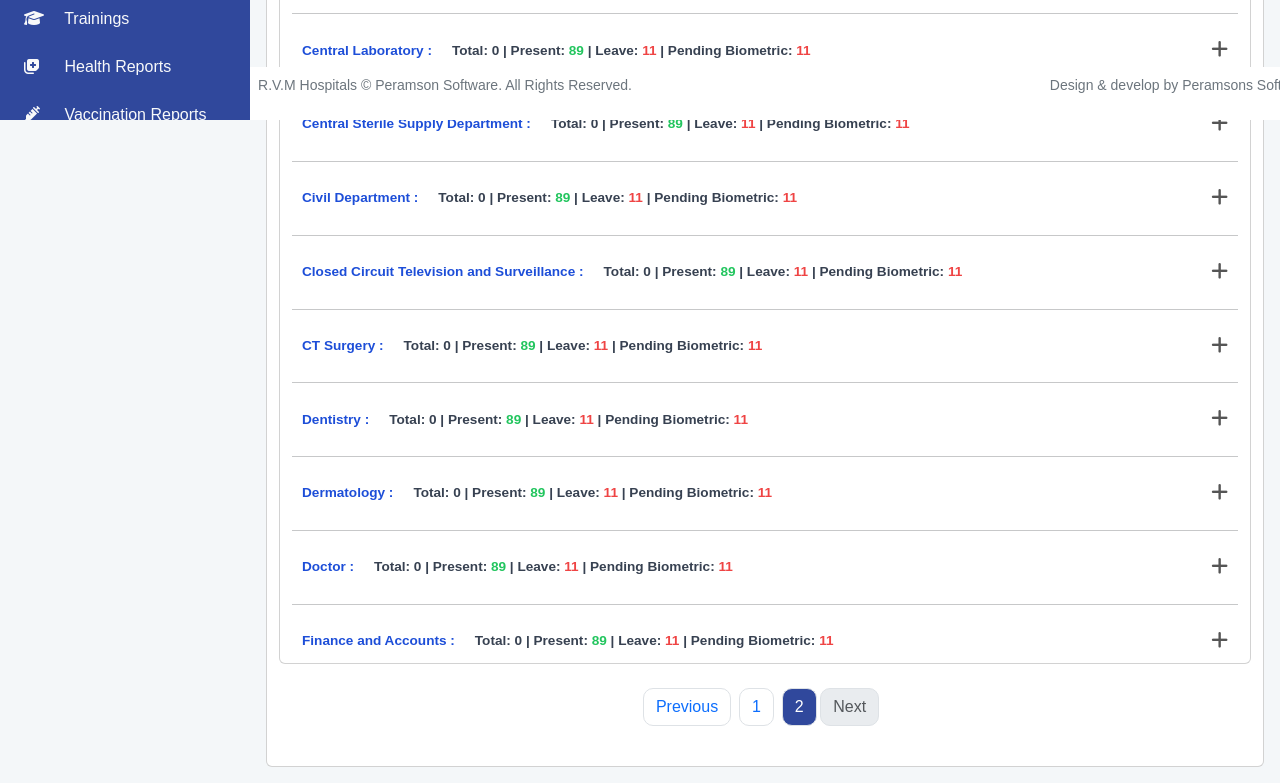
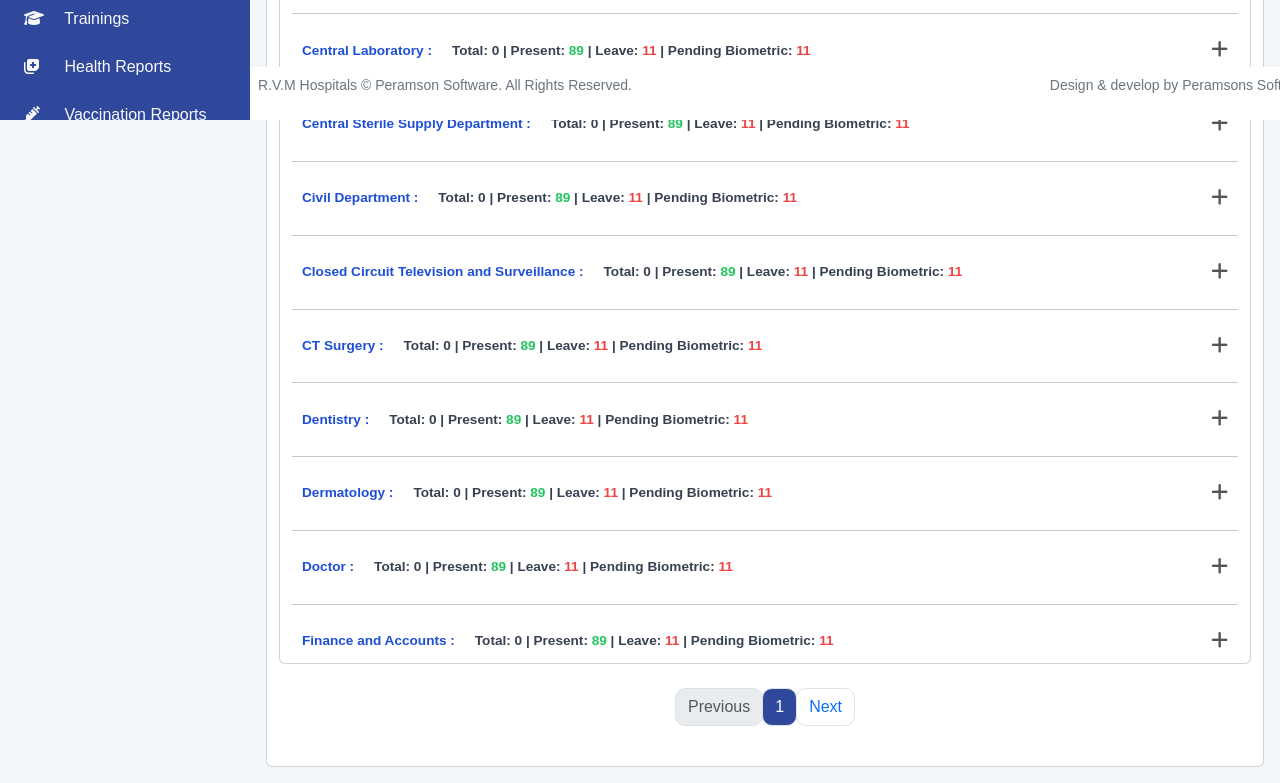
Before and after one commit to abhishekgandla2601/HMS_Team_everyone_work, a plain HTML site: page Design1/attendance.html in a window 1280 px wide. Shown: the part 680-1463 px from the top of the page. Drawn offline with nearby package versions, Linux system fonts and the light colour scheme.

Commit message:
Update attendance.html

```diff
--- a/Design1/attendance.html
+++ b/Design1/attendance.html
@@ -1685,15 +1685,13 @@
           <br>
           <nav aria-label="...">
                         <ul class="pagination justify-content-center">
-                    <li class="page-item">
-                      <a class="page-link" style="border-radius: 10px;" href="employees.html">Previous</a>
-                    </li>
-                    <li class="page-item"><a class="page-link" href="employees.html" style="border-radius: 10px;">1</a>
+                            <li class="page-item disabled">
+                                <a class="page-link" style="border-radius: 10px;">Previous</a>
                             </li>
                             <li class="page-item"><a class="page-link" href="#"
-                        style="border-radius: 10px; background-color: rgb(48, 72, 156); color: white;">2</a>
+                                    style="border-radius: 10px; background-color: rgb(48, 72, 156); color: white;">1</a>
                             </li>
-                    <li class="page-item disabled me-2">
+                            <li class="page-item">
                                 <a class="page-link" href="#" style="border-radius: 10px;">Next</a>
                             </li>
                         </ul>
```
Lines whose indentation alone changed are shown as unchanged.
